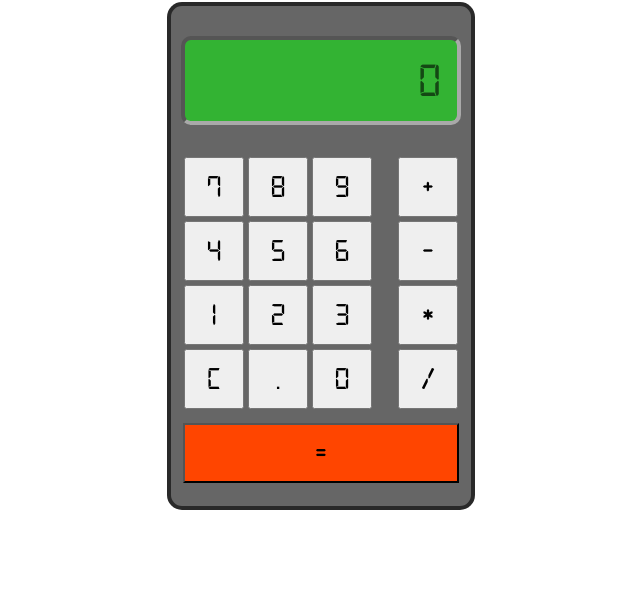
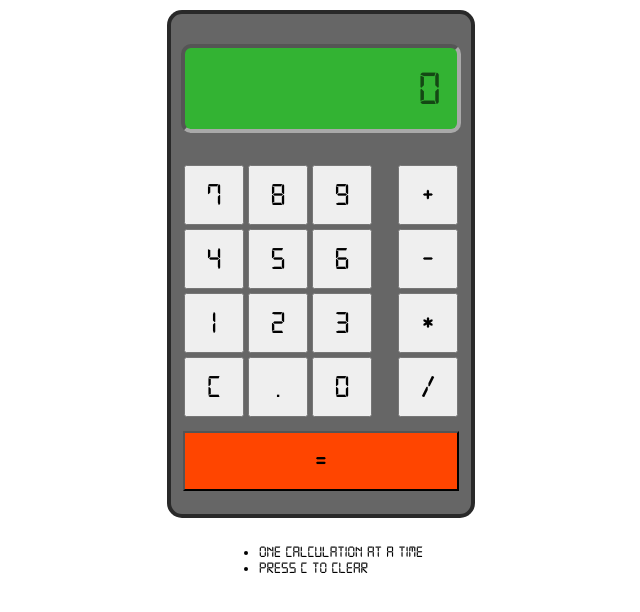
Before and after one commit to gwenmich/odin-calculator, a plain HTML site: page index.html in a window 1280 px wide. Shown: the part 74-686 px from the top of the page, without its empty margins (319-959 px from the left). Drawn offline with Linux system fonts and the light colour scheme; a web font is replaced by a local one.

Commit message:
Add instructions

```diff
--- a/css/style.css
+++ b/css/style.css
@@ -5,6 +5,9 @@
 
 body {
   font-family: 'Digital-7', monospace;
+  display: flex;
+  flex-direction: column;
+  align-items: center;
 }
 
 h1 {
@@ -17,8 +20,6 @@ h1 {
 
   height: 500px;
   width: 300px;
-
-  margin: auto;
 
   display: flex;
   flex-direction: column;
@@ -83,3 +84,7 @@ button {
   margin-top: 10px;
   text-align: center;
 }
+
+.instructions {
+  margin-top: 10px;
+}
--- a/index.html
+++ b/index.html
@@ -19,6 +19,13 @@
     <div class="equal-btn"></div>
   </div>
 
+  <div class="instructions">
+    <ul>
+      <li>One calculation at a time</li>
+      <li>Press C to clear</li>
+    </ul>
+  </div>
+
   <script src="js/script.js"></script>
 </body>
 </html>
```
